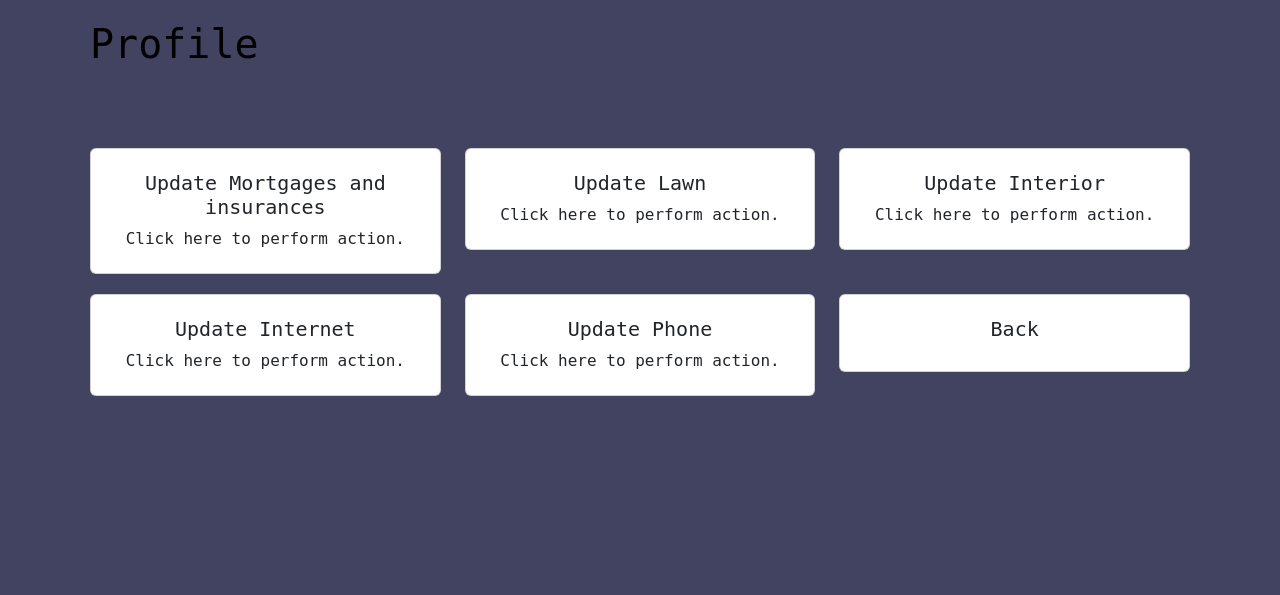
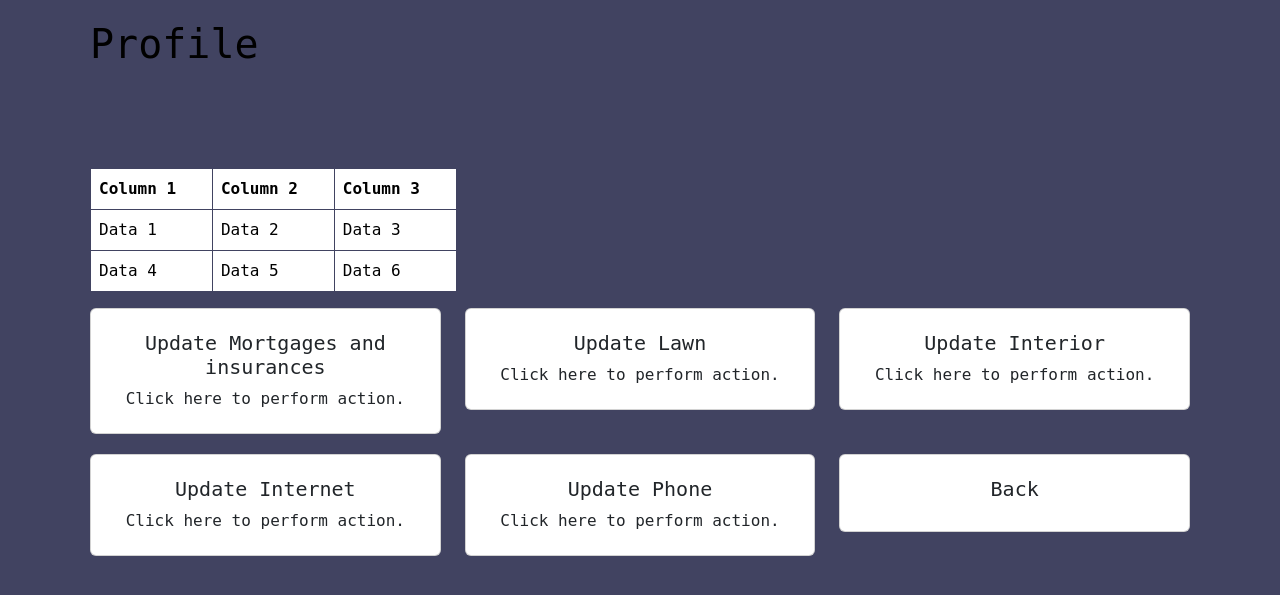
Before and after one commit to TheOneTrueGibby/iCare, a PHP site: page /Profile.php in a window 1280 px wide. Shown: the top 595 px of the page. Run offline with PHP 8.4, Linux system fonts and the light colour scheme; the visitor is signed in with stand-in values (Sample User, id 1).

Commit message:
table add

```diff
--- a/Profile.php
+++ b/Profile.php
@@ -20,6 +20,29 @@
     <br>
     <br>
 
+    <div class="col-md-4">
+      <table class="table">
+          <thead>
+          <tr>
+              <th>Column 1</th>
+              <th>Column 2</th>
+              <th>Column 3</th>
+          </tr>
+          </thead>
+          <tbody>
+          <tr>
+              <td>Data 1</td>
+              <td>Data 2</td>
+              <td>Data 3</td>
+          </tr>
+          <tr>
+              <td>Data 4</td>
+              <td>Data 5</td>
+              <td>Data 6</td>
+          </tr>
+          </tbody>
+      </table>
+    </div>
     <div class="row">
         <div class="col-md-4">
         <a href="insurance.php" class="card btn btn-primary">
--- a/style.css
+++ b/style.css
@@ -74,3 +74,8 @@
 th {
     background-color: #414361;
 }
+table {
+    width: 100%;
+    border-collapse: collapse;
+    margin-top: 20px;
+}
```
